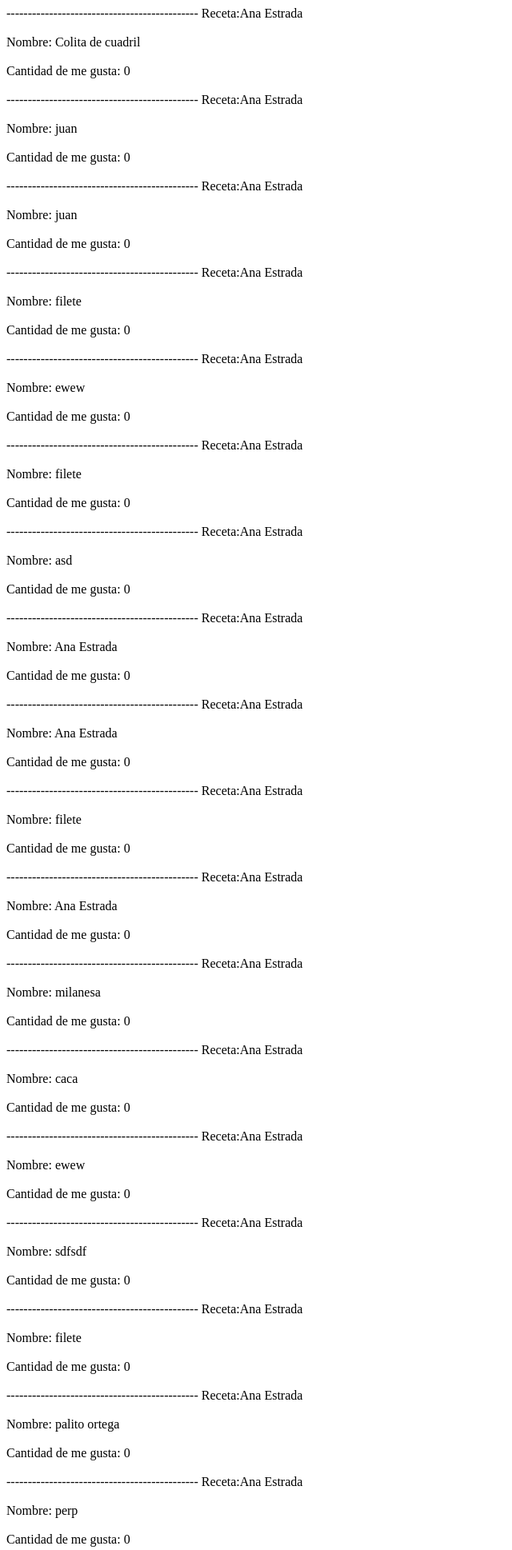
After one commit to MoraJuan/PaginaFlask, a Flask app: page /ranking in a window 1280 px wide. The commit adds this page. Shown: the top 1938 px of the page at 80% size, without its empty margins (0-640 px from the left). Run offline with Flask 2, Linux system fonts and the light colour scheme; data comes from the database, SQL or seed files in the repository; both versions use the stored data as it was after the commit; parts of the project's set-up code (start-up, migrations or seed data) failed here and were passed over.

Commit message:
Add files via upload

```diff
--- a/app.py
+++ b/app.py
@@ -1,6 +1,7 @@
 from flask import Flask, render_template, request
 from datetime import datetime
 from flask_sqlalchemy import SQLAlchemy
+from sqlalchemy import desc
 from werkzeug.security import generate_password_hash, check_password_hash
 import hashlib
 from usuario import ClaseUsuario
@@ -25,7 +26,7 @@ def bienvenida():
 @app.route('/incio_sesion', methods = ['GET','POST'])
 def iniciar_sesion():
     if request.method == 'POST':
-        if not request.form['nombre'] or not request.form['email'] or not request.form['password']:
+        if not request.form['email'] or not request.form['password']:
             return render_template('error.html')
         else:
             usuario_actual = Usuario.query.filter_by(correo = request.form['email']).first()
@@ -46,8 +47,13 @@ def recetas():
     if request.method == 'POST':
         if request.form['nombre'] and request.form['tiempo'] and request.form['elaboracion']:
             nueva_receta = Receta(nombre=request.form['nombre'],tiempo=request.form['tiempo'] ,elaboracion=request.form['elaboracion'],cantidadmegusta = 0,fecha = datetime.now(), usuarioid = __sesionactual.getUsuario().id)
+            print(type(nueva_receta))
             db.session.add(nueva_receta)
             db.session.commit()
+            receta_actual = Receta.query.filter_by(nombre = request.form['nombre']).first()
+            print(receta_actual)
+
+            __sesionactual.addreceta(receta_actual.usuarioid)
             return render_template('receta.html')
         else:
             return render_template('error.html')
@@ -58,8 +64,8 @@ def recetas():
 def ingredientes():
     if request.method == 'POST':
         if request.form['nombre'] and request.form['Cantidad'] and request.form['Unidad']:
-            id_receta = int(__sesionactual.getReceta().id)
-            nuevo_ingrediente = Ingrediente(nombre=request.form['nombre'],cantidad=request.form['Cantidad'] ,unidad=request.form['Unidad'], recetaid = __sesionactual.get)
+
+            nuevo_ingrediente = Ingrediente(nombre=request.form['nombre'],cantidad=request.form['Cantidad'] ,unidad=request.form['Unidad'], recetaid = __sesionactual.getReceta())
             db.session.add(nuevo_ingrediente)
             db.session.commit()
             return render_template('ingredientes.html')
@@ -68,9 +74,20 @@ def ingredientes():
     else:
         return render_template('ingredientes.html')
 
-@app.route('/ranking', methods = ['POST', ['GET']])
+@app.route('/ranking', methods = ['POST', 'GET'])
 def lista_ranking():
-    return render_template('/', receta = Receta.query.order_by(desc(Receta.cantidadmegusta)).all())
+    return render_template('rankings.html', receta = Receta.query.order_by(desc(Receta.cantidadmegusta)).all())
+
+
+@app.route('/listar_tiempo', methods = ['POST', 'GET'])
+def listar_tiempo():
+    if request.method ==  'POST':
+        if request.form['tiempo']:
+            return render_template('listar_tiempo.html', tiempo= request.form['tiempo'], receta = Receta.query.filter(Receta.tiempo < int(request.form['tiempo'] )).all())
+    else:
+        return render_template('listar_tiempo.html')
+@app
+
 
 @app.route('/nuevo_usuario', methods = ['GET','POST'])
 def nuevo_usuario():
@@ -81,7 +98,7 @@ def nuevo_usuario():
             registro = Usuario(nombre = request.form['nombre'], correo = request.form['email'], clave = generate_password_hash(request.form['password']))
             db.session.add(registro)
             db.session.commit()
-            return render_template('iniciar.html')
+            return render_template('Iniciar.html')
     return  render_template('nuevo_usuario.html')
 
 if __name__ == '__main__':
--- a/models.py
+++ b/models.py
@@ -9,6 +9,7 @@ class Usuario(db.Model):
     nombre = db.Column(db.String(80), nullable = False)
     correo =  db.Column(db.String(120), unique = True, nullable = False)
     clave = db.Column(db.String(120), nullable = False)
+    receta = db.relationship('Receta', backref = 'usuario', cascade = "all, delete-orphan")
 
 class Receta(db.Model):
     __tablename__  = 'receta'
--- a/templates/Iniciar.html
+++ b/templates/Iniciar.html
@@ -16,9 +16,7 @@
             <div class = formulario>
                 <form action = "http://localhost:5000/incio_sesion" method = "post">
                     <center>
-
-                    <label  for = "nombre">Nombre</label><br>
-                    <input  type = "text" name = "nombre" placeholder = "Nombre" /><br>
+                    <br>
 
                     <label for = "email">Correo Electrónico</label><br>
                     <input type = "text" name = "email" placeholder = "email" /><br>
--- a/templates/bienvenida.html
+++ b/templates/bienvenida.html
@@ -7,7 +7,10 @@
     <form action = "http://localhost:5000/bienvenida" method = "post">
         <div class="menu">
           <a href = "{{ url_for('recetas') }}"> Compartir receta </a></li><br>
-          <a href = ""> Consultar ranking </a></li><br>
+          <br>
+          <a href = "{{ url_for('lista_ranking') }}"> Consultar ranking </a></li><br>
+          <br>
+          <a href = "{{ url_for('listar_tiempo')}}"> Consultar tiempo</a>
         </div>
     </form>
   </body>
--- a/templates/error.html
+++ b/templates/error.html
@@ -4,9 +4,11 @@
     <meta charset="UTF-8">
     <meta http-equiv="X-UA-Compatible" content="IE=edge">
     <meta name="viewport" content="width=device-width, initial-scale=1.0">
+    <link rel="stylesheet" href="static/css/style.css">
     <title>Document</title>
 </head>
 <body>
-    <h1> ERRORR!!!!!!!!!!!!!!!!!!!!!!!!!!!!!!!! pelotudo esta mal juanma puto y el imbecil del mora que no hace una chota bien </h1>
+    <h1 class="warning"> WARNING usted esta equivocado!!!!!!!!!!!!!!!!!!!!!!!!!!!!!!!!  </h1>
+
 </body>
 </html>
--- /dev/null
+++ b/templates/rankings.html
@@ -0,0 +1,23 @@
+<!DOCTYPE html>
+<html lang="en">
+<head>
+    <meta charset="UTF-8">
+    <title>Listado recetas</title>
+</head>
+<body>
+    {% for Xreceta in receta %}
+        <a>---------------------------------------------</a>
+        <a>Receta:{{Xreceta.usuario.nombre}}</a>
+        <br>
+
+        <br>
+        <a>Nombre: {{Xreceta.nombre}}</a>
+        <br>
+        <br>
+        <a>Cantidad de me gusta: {{Xreceta.cantidadmegusta}}</a>
+        <br>
+        <br>
+    {%endfor%}
+
+</body>
+</html>
```
Also changed, not shown: static/css/style.css (+7 -0 lines), templates/listar_tiempo.html (added, +21 -0 lines), datos.sqlite3, static/img/Stop_hand.svg.png (added).
